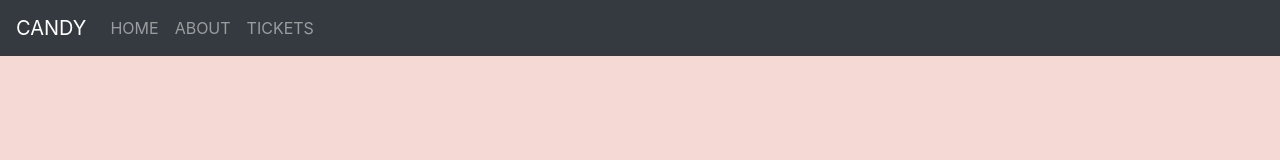
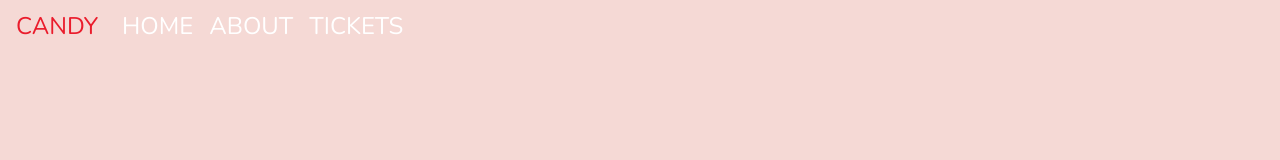
Before and after one commit to Derigable/MuseumOfCandy, a plain HTML site: page index.html in a window 1280 px wide. Drawn offline with nearby package versions, Linux system fonts and the light colour scheme.

Commit message:
Finished 2 part

```diff
--- a/app.css
+++ b/app.css
@@ -1,3 +1,22 @@
 body {
     background: #f5d9d5;
+    font-family: "Nunito", sans-serif;
 }
+
+#mainNavbar {
+    font-size: 1.5rem;
+    font-weight: 100;
+}
+
+#mainNavbar .navbar-brand {
+    color: #ea1c2c;
+    font-size: 1.5rem;
+}
+
+#mainNavbar .nav-link {
+    color: white;
+}
+
+#mainNavbar .nav-link:hover {
+    color: #ea1c2c;
+}
--- a/index.html
+++ b/index.html
@@ -18,9 +18,9 @@
   </head>
 
   <body>
-    <nav id="mainNavbar" class="navbar navbar-dark bg-dark navbar-expand-md ">
+    <nav id="mainNavbar" class="navbar navbar-dark navbar-expand-md py-0 fixed-top">
         <a href="#" class="navbar-brand">CANDY</a>
-        <button class="navbar-toggler" data-toggle="collapse" data-target="#navLinks">
+        <button class="navbar-toggler" data-toggle="collapse" data-target="#navLinks" aria-label="Toggle navigation" >
             <span class="navbar-toggler-icon"></span>
         </button>
         <div class="collapse navbar-collapse" id="navLinks">
```
